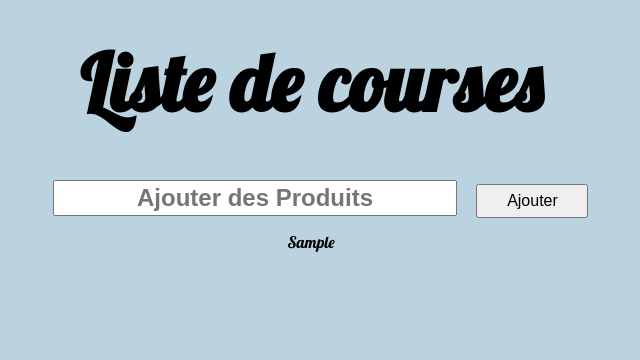
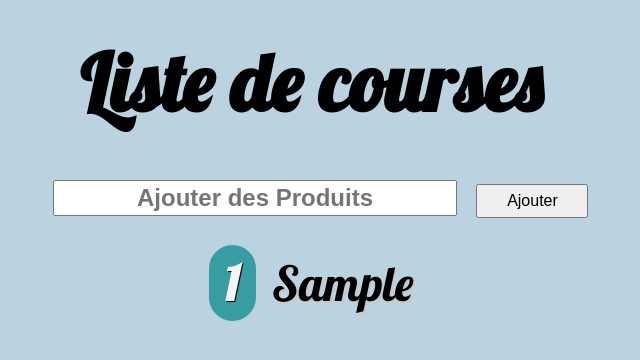
Before and after one commit to Gyumao/Todo-List, a plain HTML site: page index.html in a window 1280 px wide. Both pictures are taken after typing "Sample" into the empty fields and a click on the button "Ajouter". Shown: the whole page, without its empty margins (329-969 px from the left). Drawn offline with Linux system fonts and the light colour scheme.

Commit message:
modification css counter and li style

```diff
--- a/style.css
+++ b/style.css
@@ -30,4 +30,27 @@ button
     width: 7rem;
     height: 2.1rem;
     font-size: 1rem;
+    margin-bottom: 1rem;
 }
+
+li
+{
+    font-size: 3rem;
+    text-shadow: 2px 2px rgb(200, 200, 200);
+    counter-increment: course;
+    padding-top: 1.2rem;
+}
+
+li:before
+{
+    content: counter(course);
+    margin-right: 1rem;
+    background: rgb(56, 156, 163);
+    color: whitesmoke;
+    border-radius: 60px;
+    font-weight: bold;
+    border-radius: 60px;
+	border-radius: 60px;
+    padding: 0.5rem 1rem;
+    text-shadow: 1px 1px black;
+}
```
